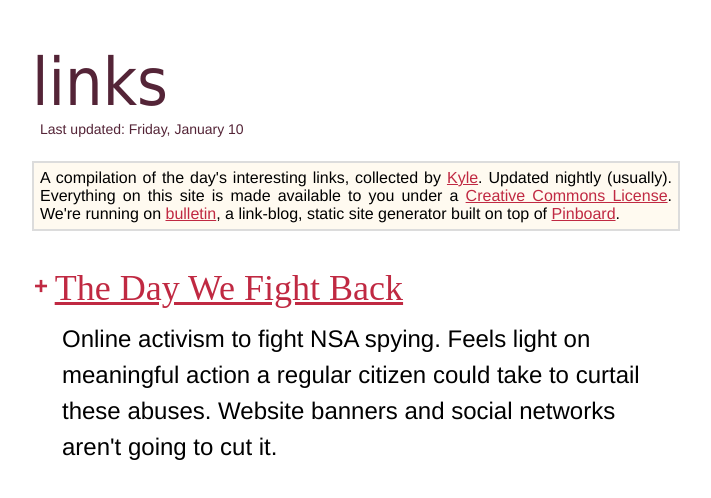
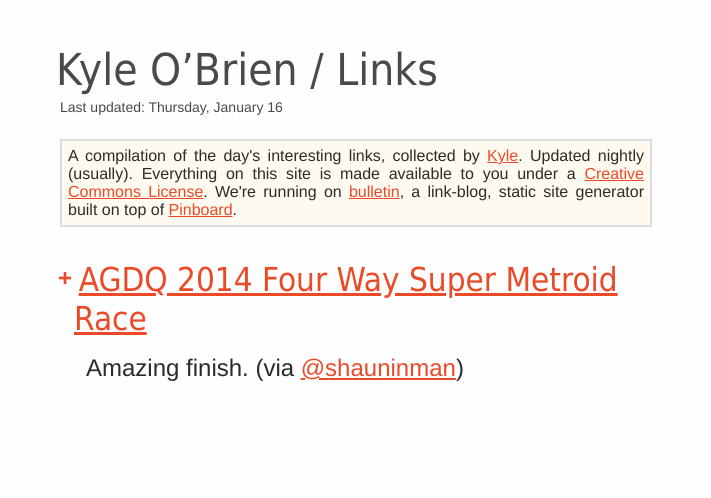
Before and after one commit to kyleobrien/bulletin, a plain HTML site: page index.html in a window 1280 px wide. Shown: the whole page, without its empty margins (284-995 px from the left). Drawn offline with Linux system fonts and the light colour scheme.

Commit message:
Small tweaks to script and css.

```diff
--- a/index.html
+++ b/index.html
@@ -9,23 +9,23 @@
 		<link rel="apple-touch-icon-precomposed" sizes="144x144" href="touch-icon-ipad-retina-precomposed.png" />
 		<meta charset="utf-8">
 		<meta name="apple-mobile-web-app-capable" content="yes">		<meta name="apple-mobile-web-app-title" content="links">		<meta name="viewport" content="width=device-width">
-		<title>links - Home</title>
+		<title>Kyle O&rsquo;Brien / Links - Home</title>
 	</head>
 	<body>
-		<h1>links</h1>
+		<h1>Kyle O&rsquo;Brien / Links</h1>
 		<div id="container">
 			<div id="update-time">
-				<span>Last updated: <time>Friday, January 10</time></span>
+				<span>Last updated: <time>Thursday, January 16</time></span>
 			</div>
 			<div id="site-description">
 			<p>A compilation of the day&#39;s interesting links, collected by <a href="http://kyleobrien.net">Kyle</a>. Updated nightly (usually). Everything on this site is made available to you under a <a href="http://creativecommons.org/licenses/by/3.0/">Creative Commons License</a>. We&#39;re running on <a href="https://github.com/kyleobrien/bulletin">bulletin</a>, a link-blog, static site generator built on top of <a href="http://pinboard.in">Pinboard</a>.</p>
 			</div>
 		<ul>
 				<li>
-					<a href="https://thedaywefightback.org/">The Day We Fight Back</a>
-					<p>Online activism to fight NSA spying. Feels light on meaningful action a regular citizen could take to curtail these abuses. Website banners and social networks aren&#39;t going to cut it.</p>
+					<a href="http://www.twitch.tv/speeddemosarchivesda/b/494222408?t=7h51m20s">AGDQ 2014 Four Way Super Metroid Race</a>
+					<p>Amazing finish. (via <a href="https://twitter.com/shauninman/status/423536014796136449">@shauninman</a>)</p>
 
-					<time datetime="2014-01-10T19:18:52Z" />
+					<time datetime="2014-01-15T19:40:10Z" />
 				</li>
 		</ul>
 		</div>
--- a/main.css
+++ b/main.css
@@ -1,20 +1,20 @@
 body
 {
-	background-color: white;
-	color: black;
-	font-family: "Avenir Next", Avenir, "Helvetica Neue", Helvetica, Verdana, sans-serif;
-	font-size: 36px;
+	background-color: #FEFEFE;
+	color: #2B2B2B;
+	font-family: "Avenir Next", "Avenir", "Helvetica Neue", "Helvetica", "Arial", sans-serif;
+	font-size: 33px;
 	margin: 44px auto 22px auto;
-	max-width: 648px;
+	max-width: 600px;
 	min-width: 300px;
 	text-rendering: optimizeLegibility;
 }
 
 h1
 {
-	color: #542437;
-	font-family: Futura, Tahoma, sans-serif;
-	font-size: 66px;
+	color: #4A4A4A;
+	font-family: "Futura", "Tahoma", sans-serif;
+	font-size: 44px;
 	font-weight: normal;
 	margin: 0px;
 }
@@ -29,11 +29,11 @@ ul
 ul li:before
 {
 	content: '\002b\0020';
-	color: #c02942;
+	color: #ea4a27;
 	font-size: 24px;
 	font-weight: bold;
 	margin-left: -16px;
-	vertical-align: 6px;
+	vertical-align: 5px;
 }
 
 li
@@ -44,7 +44,7 @@ li
 li > a
 {
 	font-weight: normal;
-	font-family: Futura;
+	font-family: "Futura", "Tahoma", sans-serif;
 }
 
 li p
@@ -70,13 +70,13 @@ blockquote p
 
 a:link, a:visited, a:active, a:hover
 {
-	color: #c02942;
+	color: #ea4a27;
 	text-decoration: underline;
 }
 
 #container
 {
-	max-width: 648px;
+	max-width: 600px;
 	text-align: center;
 	margin: 0px auto 0px auto;
 }
@@ -86,7 +86,7 @@ a:link, a:visited, a:active, a:hover
 	background-color: #fffaf0;
 	border: 2px #dcdcdc solid;
 	font-size: 16px;
-	margin: 24px 0px 24px 0px;
+	margin: 24px 4px 24px 4px;
 	padding: 6px;
 	text-align: justify;
 }
@@ -99,10 +99,10 @@ a:link, a:visited, a:active, a:hover
 
 #update-time
 {
-	color: #542437;
+	color: #4a4a4a;
 	font-size: 14px;
-	margin-left: 8px;
-	margin-top: 0px;
+	margin-left: 4px;
+	margin-top: 4px;
 	text-align: left;
 }
 
```
Also changed, not shown: 2 other files.
